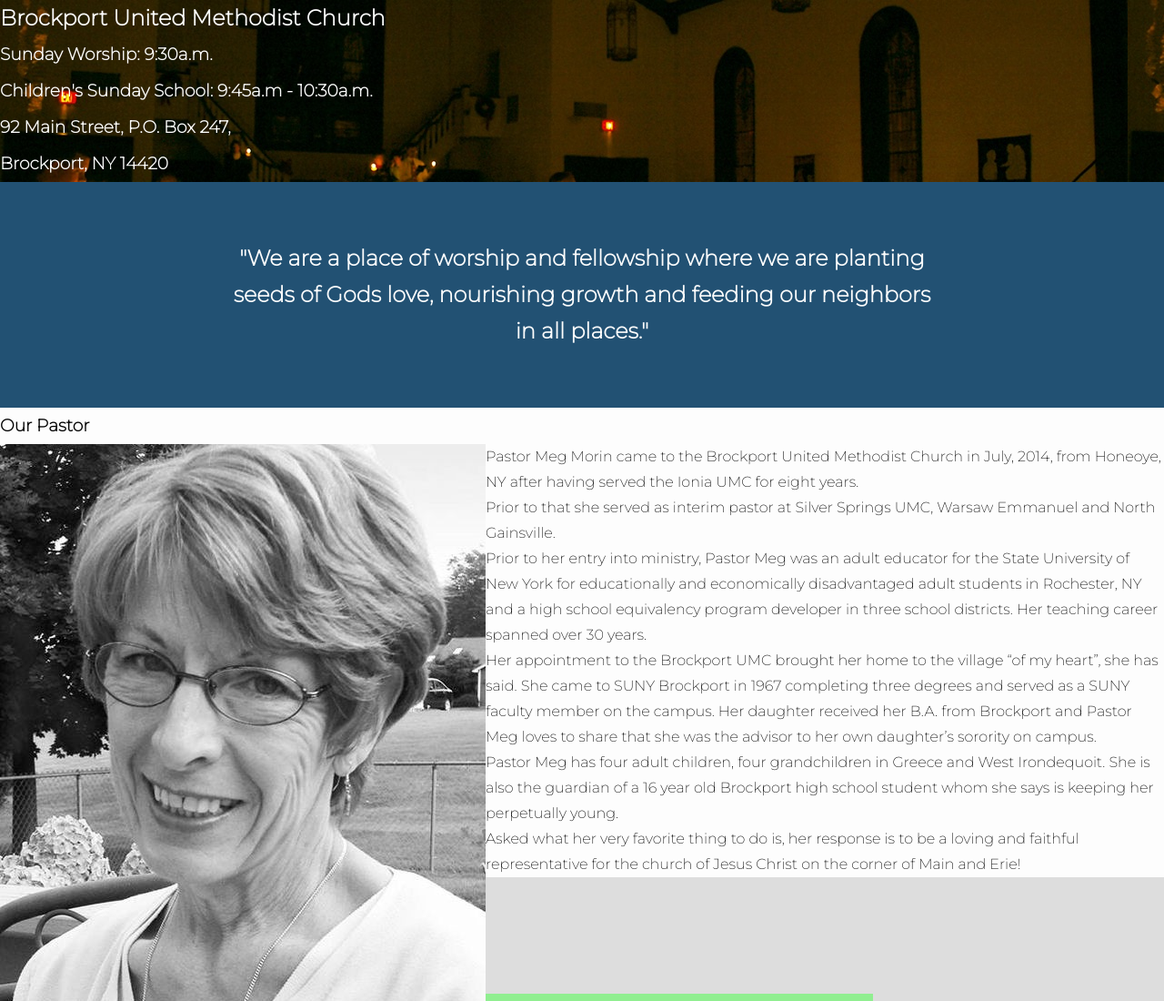
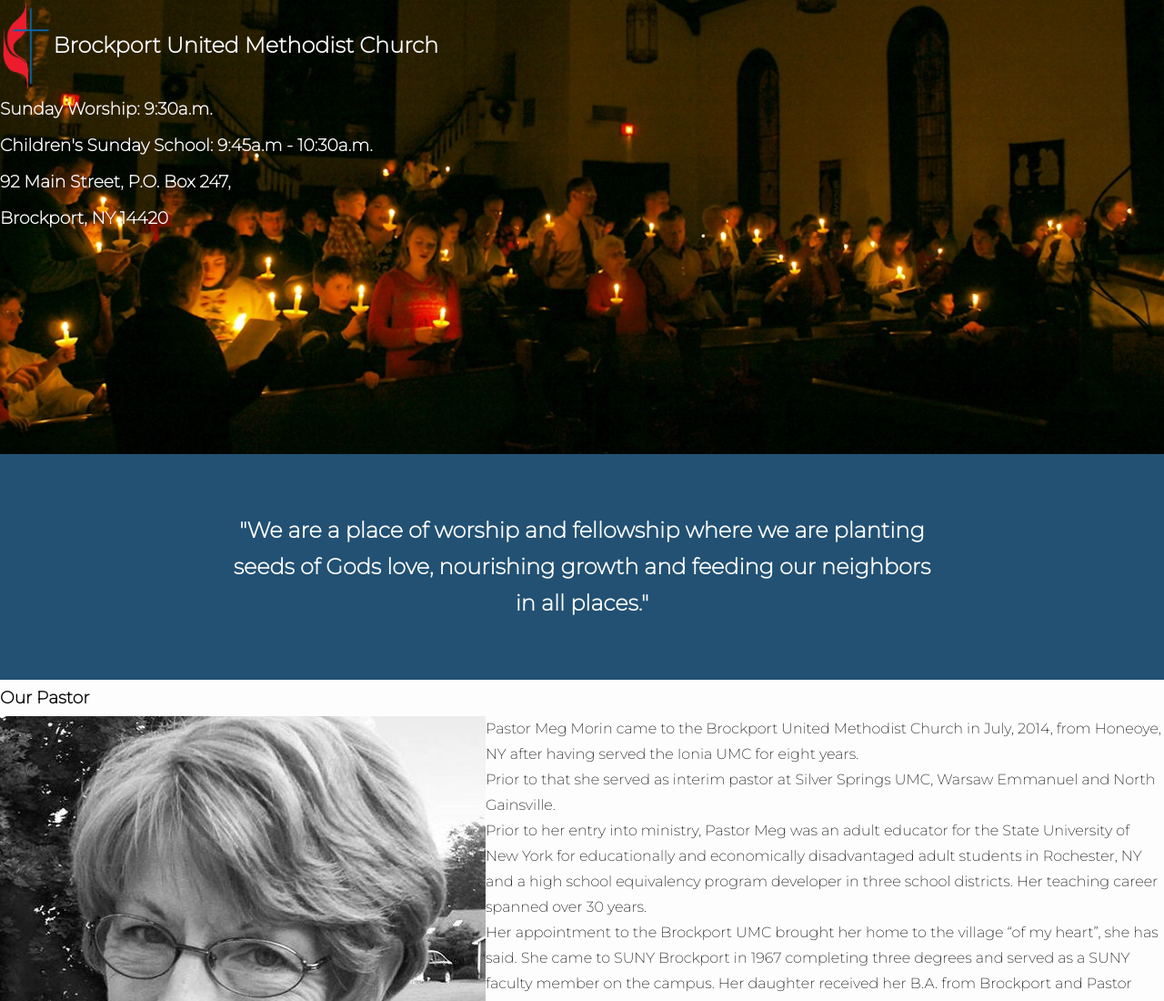
Before and after one commit to itsevan/brockport_umc, a website: page index.html in a window 1280 px wide. Shown: the top 1100 px of the page at 91% size. Drawn offline with Linux system fonts and the light colour scheme.

Commit message:
wrestle with hero background image, set proportional to viewwidth

```diff
--- a/assets/app.sass
+++ b/assets/app.sass
@@ -5,15 +5,21 @@
 
 body
 	font-family: 'Montserrat', sans-serif
-	margin: 0
 	line-height: 2.5em
-figure
+h1, h2, h3, p, li, figure, body
 	margin: 0
 .hero
-	background: url('img/candlelight.jpg')
+	background: url('img/candlelight.jpg') no-repeat
+	background-size: 100%
 	color: $secondary-color
-h1, h2, h3, p, li
-	margin: 0
+	height: 39vw
+.hero__title
+	display: flex
+	h1
+		padding-top: 1.25em
+	figure img
+		height: 100px
+		float: left
 .mission_statement
 	background: $primary-color
 	width: 100%
--- a/index.html
+++ b/index.html
@@ -9,7 +9,12 @@
 <body>
 	<main>
 		<section class="hero">
-			<h1>Brockport United Methodist Church</h1>
+			<div class="hero__title">
+				<figure>
+					<img src="public/img/methodist-cross-logo-color.png" alt="Methodist Cross Logo">
+				</figure>
+				<h1>Brockport United Methodist Church</h1>
+			</div>
 			<div class="hero__schedule">
 				<h3>Sunday Worship: <strong>9:30a.m.</strong><br>
 				<h3>Children's Sunday School: <strong>9:45a.m - 10:30a.m.</strong></h3>
```
Also changed, not shown: public/app.css, 1 other file.
